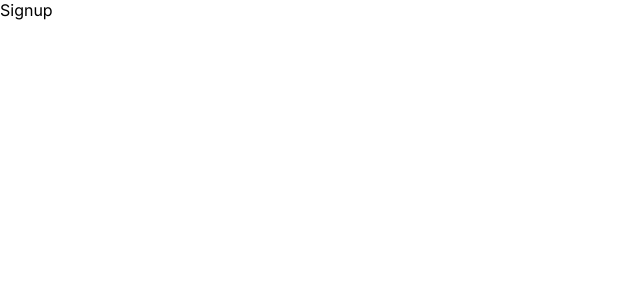
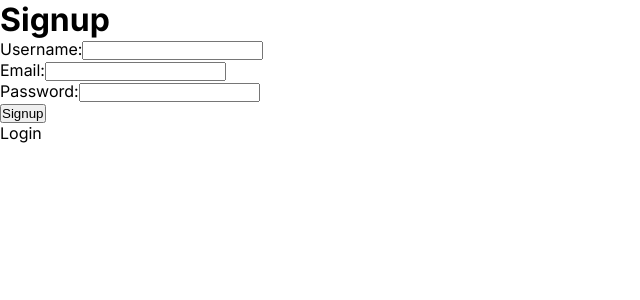
Before and after one commit to Abhishek-2400/NextjsAuthSystem, a Next.js app: page /signup in a window 1280 px wide. Shown: the top 300 px of the page, without its empty margins (0-640 px from the left). Built offline with nearby package versions, Linux system fonts and the light colour scheme.

Commit message:
login / signup frontend functionality added

```diff
--- a/src/app/signup/page.tsx
+++ b/src/app/signup/page.tsx
@@ -1,10 +1,46 @@
-import React from 'react'
+"use client"
+import React, { useState } from 'react'
+import Link from 'next/link'
+import axios from 'axios'
+import { useRouter } from 'next/navigation'
+const signup = () => {
 
-const signup = () => {
+    const [payload, setpayload] = useState({
+        "email": "",
+        "username": "",
+        "password": ""
+    })
+
+    const OnChangeHandler = (e) => {
+        console.log(payload)
+        setpayload({ ...payload, [e.target.name]: e.target.value })
+    }
+    const handlesubmit = (e) => {
+        e.preventDefault();
+        console.log(payload);
+    }
     return (
-        <div>
-            Signup
-        </div>
+
+        <form onSubmit={handlesubmit}>
+            <h1>Signup</h1>
+            <div className="username">
+                <label htmlFor='username'>Username:</label>
+                <input type="text" id="username" name="username" required value={payload.username} onChange={(e) => { OnChangeHandler(e) }} />
+            </div>
+            <div className="email">
+                <label htmlFor='email'>Email:</label>
+                <input type="email" id="email" name="email" required value={payload.email} onChange={(e) => { OnChangeHandler(e) }} />
+            </div>
+            <div className="password">
+                <label htmlFor='password'>Password:</label>
+                <input type="password" id="password" name="password" required value={payload.password} onChange={(e) => { OnChangeHandler(e) }} />
+            </div>
+            <div className="submit">
+                <button type="submit">Signup</button>
+            </div>
+            <Link href='/login'>Login</Link>
+        </form>
+
     )
 }
 
```
Also changed, not shown: src/app/login/page.tsx (+35 -4 lines), src/app/profile/page.tsx (added, +11 -0 lines).
